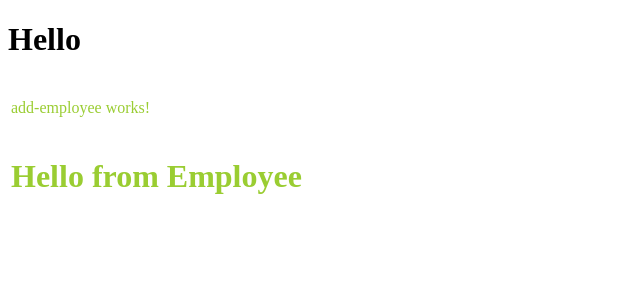
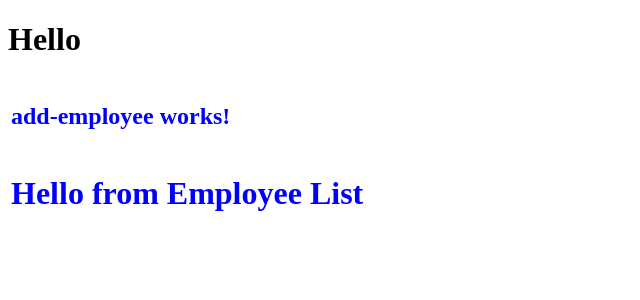
Before and after one commit to manumit-mukund/angular_repository, an Angular app in the folder myangularprojects/angular_18/: page / in a window 1280 px wide. Shown: the top 300 px of the page, without its empty margins (0-640 px from the left). Built offline with nearby package versions, Linux system fonts and the light colour scheme.

Commit message:
Commit changes...

```diff
--- a/myangularprojects/angular_18/src/app/components/add-employee/add-employee.component.html
+++ b/myangularprojects/angular_18/src/app/components/add-employee/add-employee.component.html
@@ -1 +1 @@
-<p class="text-primary">add-employee works!</p>
+<h2 class="text-primary">add-employee works!</h2>
--- a/myangularprojects/angular_18/src/app/components/employee-list/employee-list.component.html
+++ b/myangularprojects/angular_18/src/app/components/employee-list/employee-list.component.html
@@ -1 +1 @@
-<p clas="text-primary">employee-list works!</p>
+<p class="text-primary">employee-list works!</p>
--- a/myangularprojects/angular_18/src/app/components/employee-list/employee-list.component.ts
+++ b/myangularprojects/angular_18/src/app/components/employee-list/employee-list.component.ts
@@ -4,8 +4,8 @@ import { Component } from '@angular/core';
   selector: 'app-employee-list',
   standalone: true,
   imports: [],
-  template: '<h1 class="text-primary">Hello from Employee</h1>',
-  styles: ['.primary {color:red}']
+  template: '<h1 class="text-primary">Hello from Employee List</h1>',
+  styles: ['.primary {color: red}']
 })
 export class EmployeeListComponent {
 
--- a/myangularprojects/angular_18/src/styles.css
+++ b/myangularprojects/angular_18/src/styles.css
@@ -1,4 +1,4 @@
 /* You can add global styles to this file, and also import other style files */
 .text-primary {
-  color: yellowgreen;
+  color: blue;
 }
```
